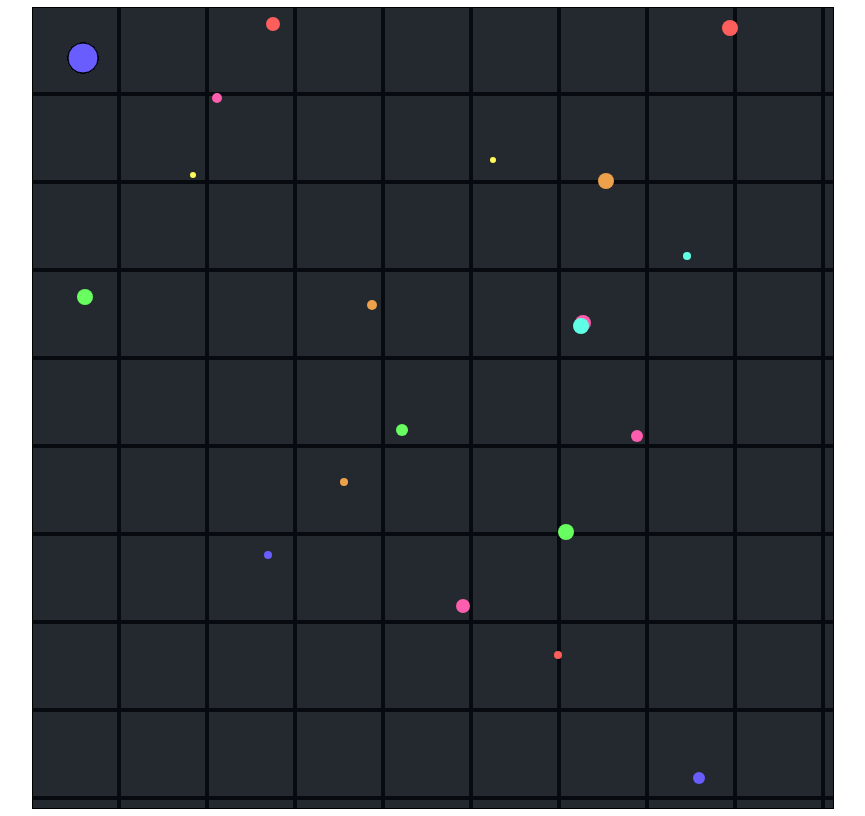
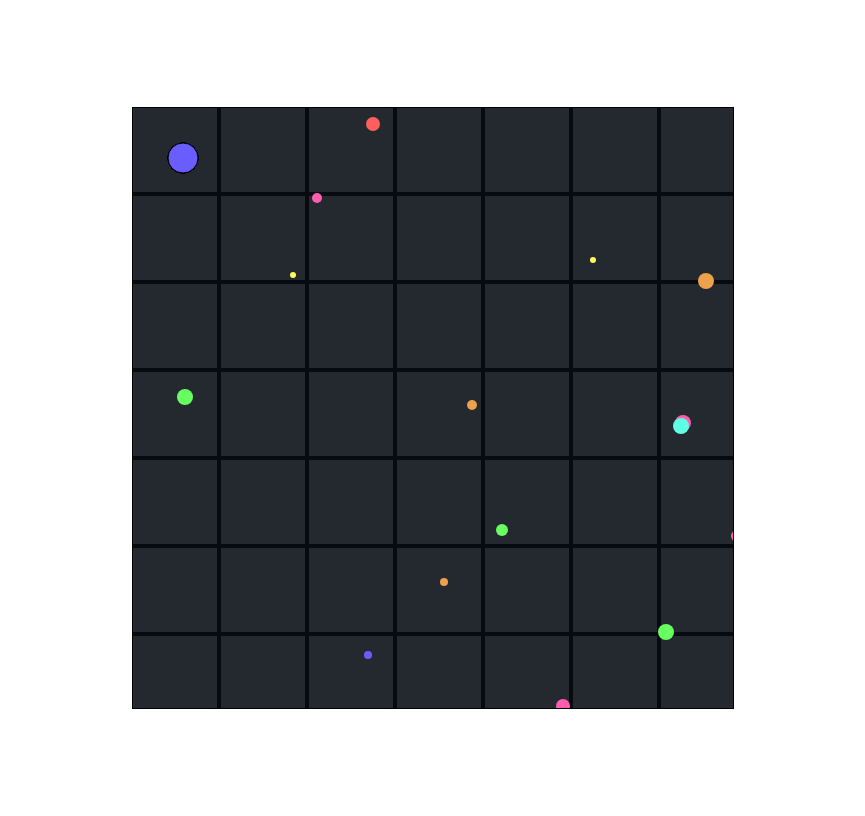
Before and after one commit to zlw241/flawk.io, a plain HTML site: page index.html in a window 1280 px wide. Shown: the whole page, without its empty margins (207-1072 px from the left). Drawn offline with Linux system fonts and the light colour scheme.

Commit message:
make view smaller

```diff
--- a/index.html
+++ b/index.html
@@ -7,6 +7,6 @@
     <link href="./css/main.css" type="text/css" rel="stylesheet" />
   </head>
   <body>
-    <canvas id="game-canvas" width="800px" height="800px"></canvas>
+    <canvas id="game-canvas" width="600px" height="600px"></canvas>
   </body>
 </html>
```
